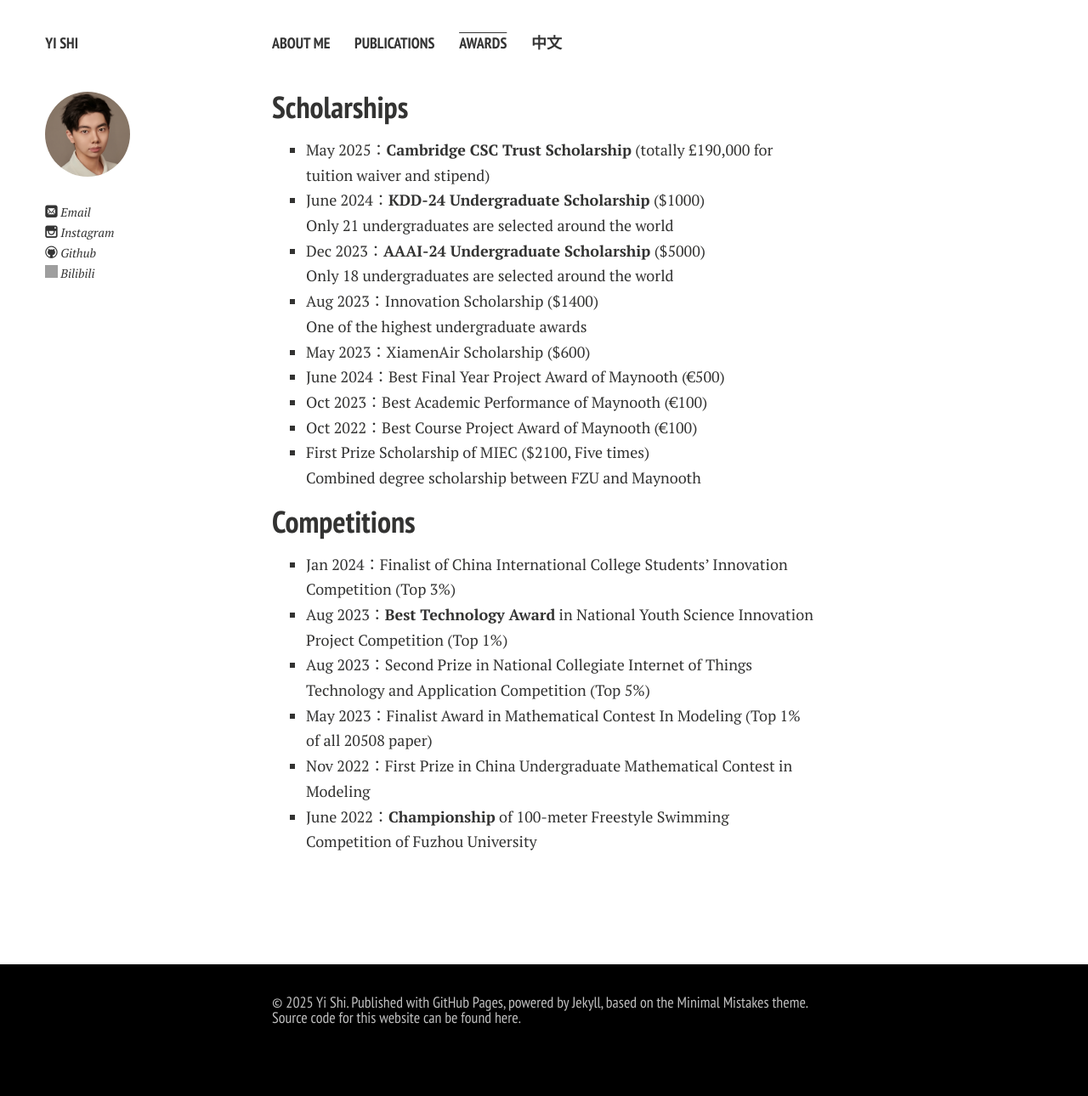
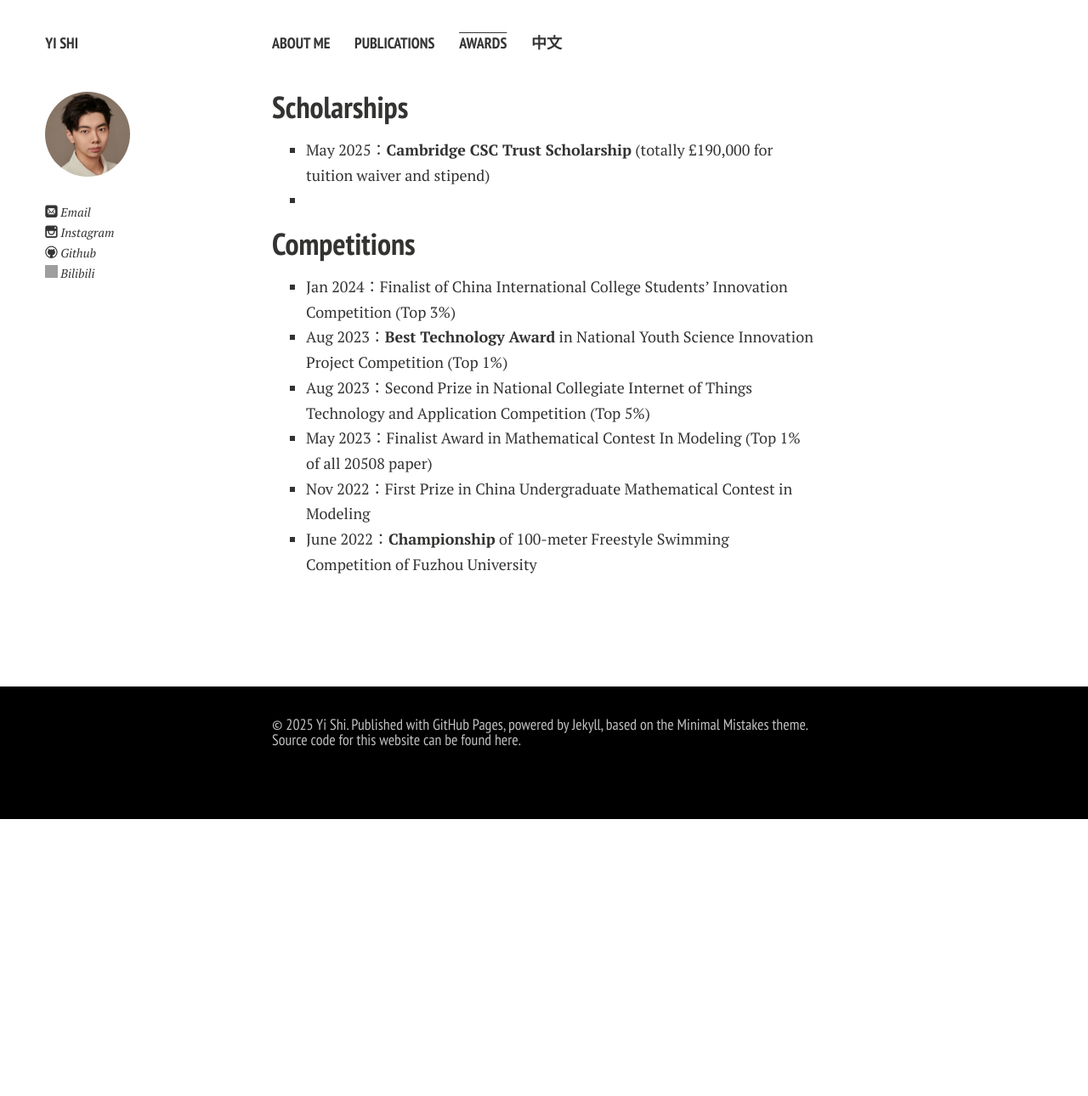
Before and after one commit to shiyi099/Billion.github.io, a Jekyll site: the page built from awards.md, in a window 1280 px wide. Shown: the whole page at 85% size. Built offline with Jekyll 4.4.1, drawn with Linux system fonts in a browser that asks for light colours; nearby versions of some CDN libraries; comment, search, counter and statistics services are not loaded; a style sheet for code colours, icons or effects is not loaded; after the commit the page ends 964 px from its top, so only the background shows below that; grey boxes are pictures that could not be loaded.

Commit message:
markdown Update

```diff
--- a/awards.md
+++ b/awards.md
@@ -7,14 +7,7 @@ title: Awards
 ## Scholarships
 
 - May 2025：**Cambridge CSC Trust Scholarship** (totally £190,000 for tuition waiver and stipend)
-- June 2024：**KDD-24 Undergraduate Scholarship** ($1000)<br>Only 21 undergraduates are selected around the world
-- Dec 2023：**AAAI-24 Undergraduate Scholarship** ($5000)<br>Only 18 undergraduates are selected around the world
-- Aug 2023：Innovation Scholarship ($1400)<br>One of the highest undergraduate awards
-- May 2023：XiamenAir Scholarship ($600)<br>
-- June 2024：Best Final Year Project Award of Maynooth (€500)
-- Oct 2023：Best Academic Performance of Maynooth (€100)
-- Oct 2022：Best Course Project Award of Maynooth (€100)
-- First Prize Scholarship of MIEC ($2100, Five times)<br>Combined degree scholarship between FZU and Maynooth<br>
+-
 
 ## Competitions
 
```
Also changed, not shown: index.md (+3 -3 lines).
